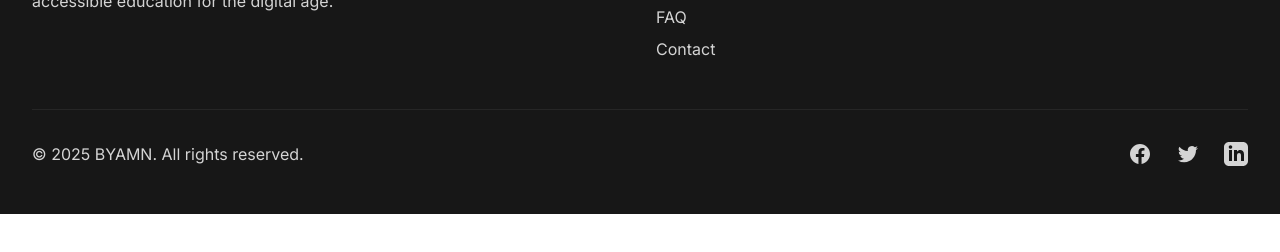
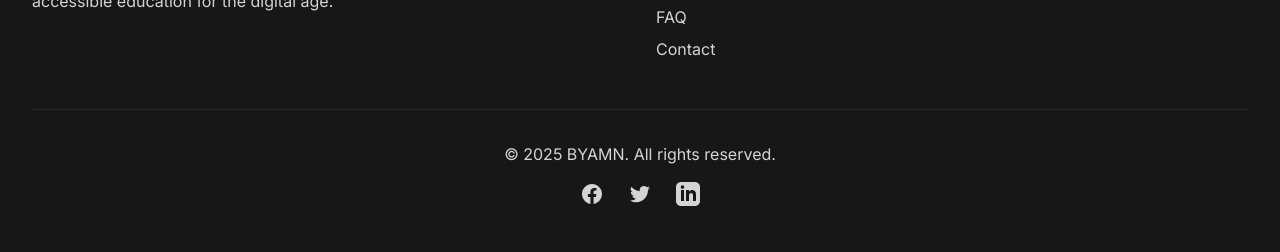
Before and after one commit to DYHARDx/BYAMN-Learning, a website: page about.html in a window 1280 px wide. Shown: the part 1707-1959 px from the top of the page. Before the commit the page ends 1921 px from the top, so only its background shows below. Drawn offline with nearby package versions, Linux system fonts and the light colour scheme.

Commit message:
Update about.html

```diff
--- a/about.html
+++ b/about.html
@@ -223,9 +223,9 @@
                 </div>
             </div>
 
-            <div class="border-t border-neutral-800 mt-12 pt-8 flex flex-col md:flex-row justify-between items-center">
-                <p class="text-neutral-300">© 2025 BYAMN. All rights reserved.</p>
-                <div class="flex space-x-6 mt-4 md:mt-0">
+            <div class="border-t border-neutral-800 mt-12 pt-8 flex flex-col items-center text-center">
+                <p class="text-neutral-300 mb-4">© 2025 BYAMN. All rights reserved.</p>
+                <div class="flex space-x-6">
                     <a href="#" class="text-neutral-300 hover:text-white transition-colors">
                         <span class="sr-only">Facebook</span>
                         <svg class="h-6 w-6" fill="currentColor" viewBox="0 0 24 24" aria-hidden="true">
```
